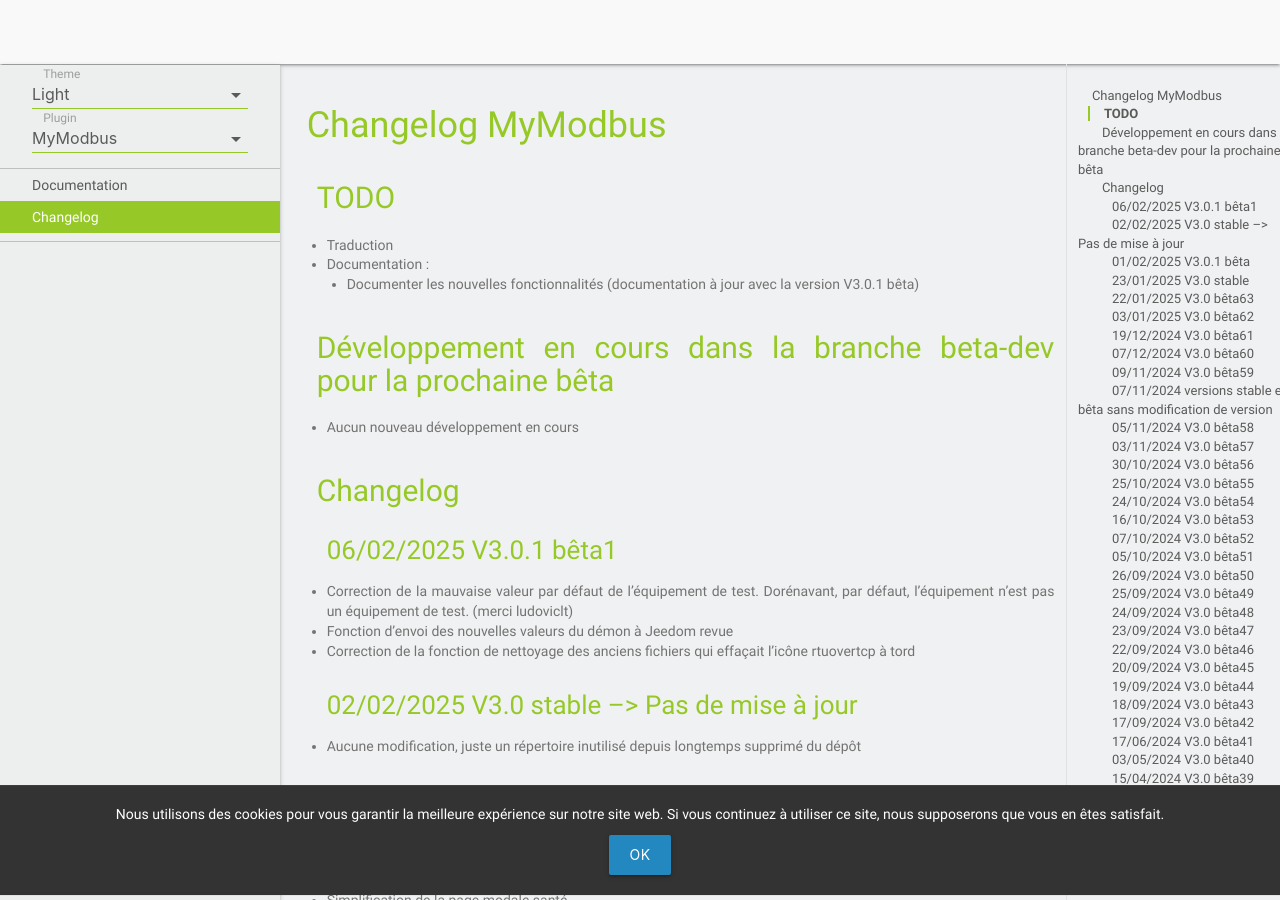
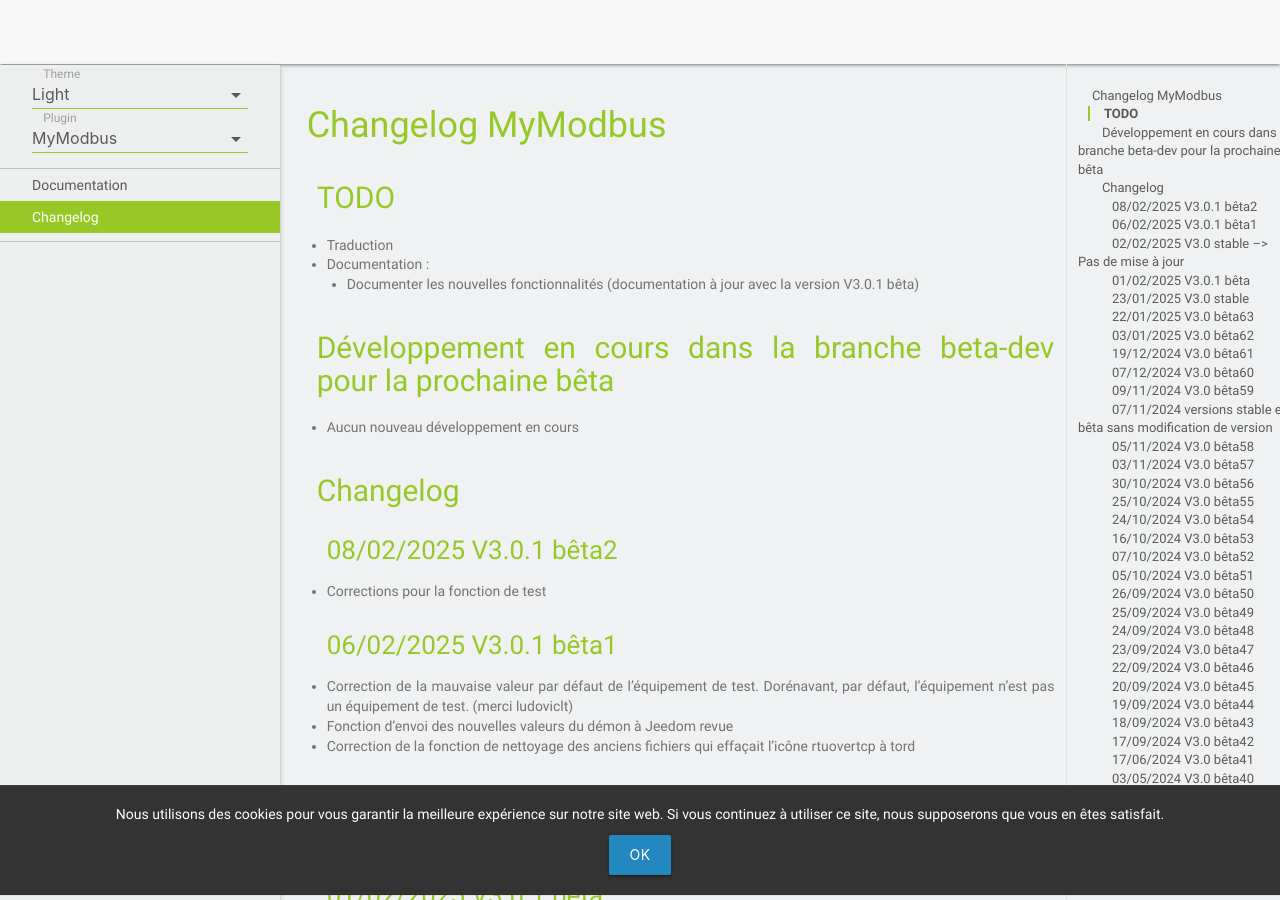
Before and after one commit to MrWaloo/jeedom-plugins-doc, a Jekyll site: the page built from docs/fr_FR/mymodbus_changelog.md, in a window 1280 px wide and 900 px high. Built offline with Jekyll 4.4.1, drawn with Linux system fonts in a browser that asks for light colours; emoji names are drawn with the system emoji font; our own code applies the rules of GitHub Pages for plain Markdown files.

Commit message:
Update mymodbus_changelog.md

```diff
--- a/docs/fr_FR/mymodbus_changelog.md
+++ b/docs/fr_FR/mymodbus_changelog.md
@@ -9,6 +9,9 @@
 - Aucun nouveau développement en cours
 
 ## Changelog
+
+### 08/02/2025 V3.0.1 bêta2
+- Corrections pour la fonction de test
 
 ### 06/02/2025 V3.0.1 bêta1
 - Correction de la mauvaise valeur par défaut de l'équipement de test. Dorénavant, par défaut, l'équipement n'est pas un équipement de test. (merci ludoviclt)
```
